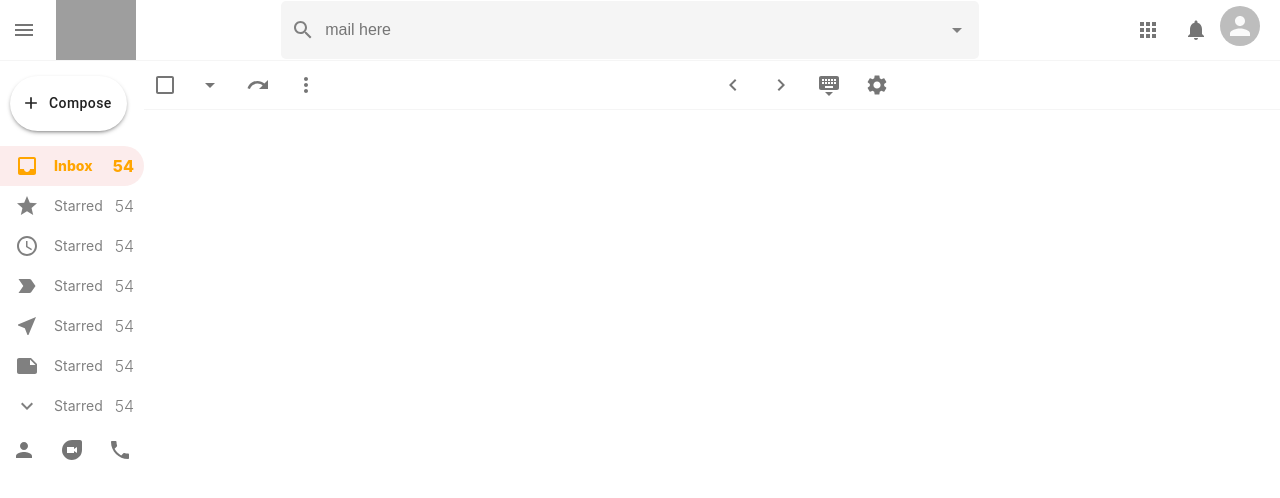
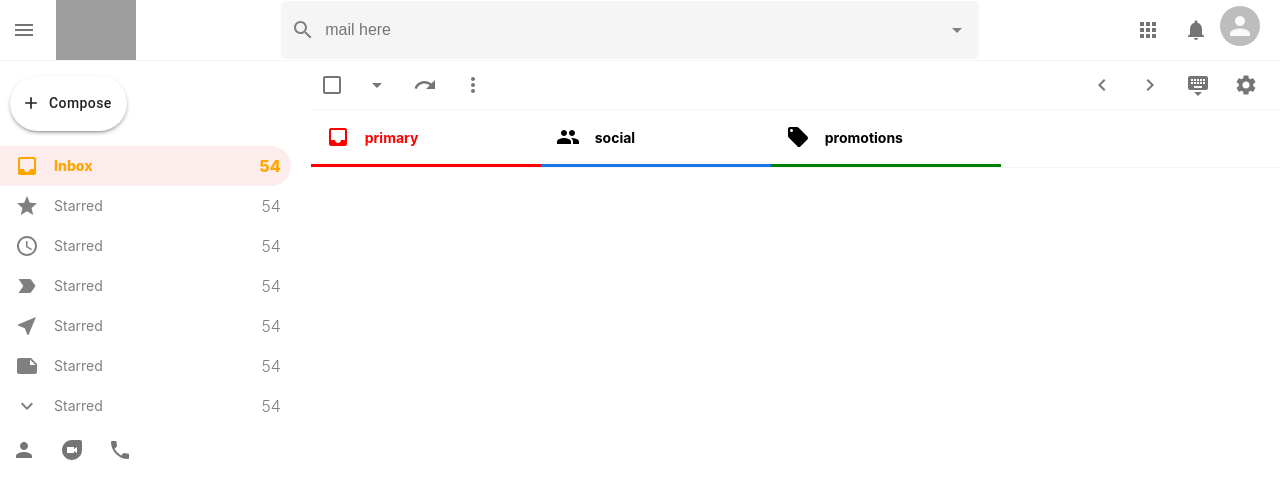
Before and after one commit to Ayoub-hafidi-alaoui/Gmail-clone-react, a React (Create React App) app: page / in a window 1280 px wide. Shown: the top 498 px of the page. Built offline with nearby package versions, Linux system fonts and the light colour scheme; grey boxes are pictures that could not be loaded.

Commit message:
add sidebar

```diff
--- a/src/EmailList.css
+++ b/src/EmailList.css
@@ -9,4 +9,14 @@
     justify-content: space-between;
     border-bottom: 1px solid  whitesmoke;
     background-color: white;
+    z-index: 999;
+    padding-right: 10px;
 }
+.emailList__sections{
+    position: sticky;
+    top:0;
+    display: flex;
+    border-bottom: 1px  solid  whitesmoke;
+    background-color: white;
+    z-index: 999;
+}
--- a/src/EmailList.js
+++ b/src/EmailList.js
@@ -8,6 +8,10 @@ import ChevronLeftIcon from '@material-ui/icons/ChevronLeft';
 import ChevronRightIcon from '@material-ui/icons/ChevronRight';
 import KeyboardHideIcon from '@material-ui/icons/KeyboardHide';
 import SettingsIcon from '@material-ui/icons/Settings';
+import InboxIcon from '@material-ui/icons/Inbox';
+import PeopleIcon from '@material-ui/icons/People';
+import LocalOfferIcon from '@material-ui/icons/LocalOffer';
+import Section from './Section';
 
 function EmailList() {
     return (
@@ -40,9 +44,14 @@ function EmailList() {
                     </IconButton>
 
                 </div>
-                <div className="emailList__sections">
+            </div>
+            <div className="emailList__sections">
+                    <Section Icon={InboxIcon} title="primary" color="red" selected />
+                    <Section Icon={PeopleIcon} title="social" color="#1A73E8"  />
+                    <Section Icon={LocalOfferIcon} title="promotions" color="green"  />
+            </div>
+            <div className="emailList__list">
 
-                </div>
             </div>
         </div>
     )
--- /dev/null
+++ b/src/Section.css
@@ -0,0 +1,20 @@
+.section {
+    display: flex;
+    align-items: center;
+    border-bottom-width: 2px;
+    padding: 15px;
+    min-width: 200px;
+    cursor: pointer;
+}
+.section:hover{
+    background-color: whitesmoke;
+    border-width: 3px !important;
+}
+.section--selected{
+    background-color: whitesmoke;
+    border-width: 3px !important;
+}
+.section >h4 {
+    font-size: 14px;
+    margin-left: 15px;
+}
--- /dev/null
+++ b/src/Section.js
@@ -0,0 +1,20 @@
+import React from 'react'
+import "./Section.css"
+
+function Section({Icon,title,color,selected}) {
+    return (
+        <div className={`section ${selected} && 'section--selected'}` }
+
+        style={{
+            borderBottom:`3px solid  ${color}`,
+            color:`${selected && color}`,
+        }}
+        >
+            <Icon/>
+            <h4>{title}</h4>
+
+        </div>
+    )
+}
+
+export default Section
--- a/src/SideBar.css
+++ b/src/SideBar.css
@@ -1,3 +1,8 @@
+.sidebar {
+    flex:0.3;
+    max-width: 300px;
+    padding-right: 20px;
+}
 .sidebar__compose{
     margin-top: 15px !important;
     margin-left:10px !important;
--- a/src/SideBar.js
+++ b/src/SideBar.js
@@ -19,7 +19,7 @@ import PhoneIcon from '@material-ui/icons/Phone'
 
 function SideBar() {
     return (
-        <div className="sideBar">
+        <div className="sidebar">
             <Button startIcon={<AddIcon font-size="large"  />} className="sidebar__compose">Compose </Button>
             <SidebarOption Icon={InboxIcon} title="Inbox" number={54} selected ={true} />
             <SidebarOption Icon={StartIcon} title="Starred" number={54} />
```
Also changed, not shown: src/EmailRow.js (added, +12 -0 lines), src/EmailRow.css (added).
